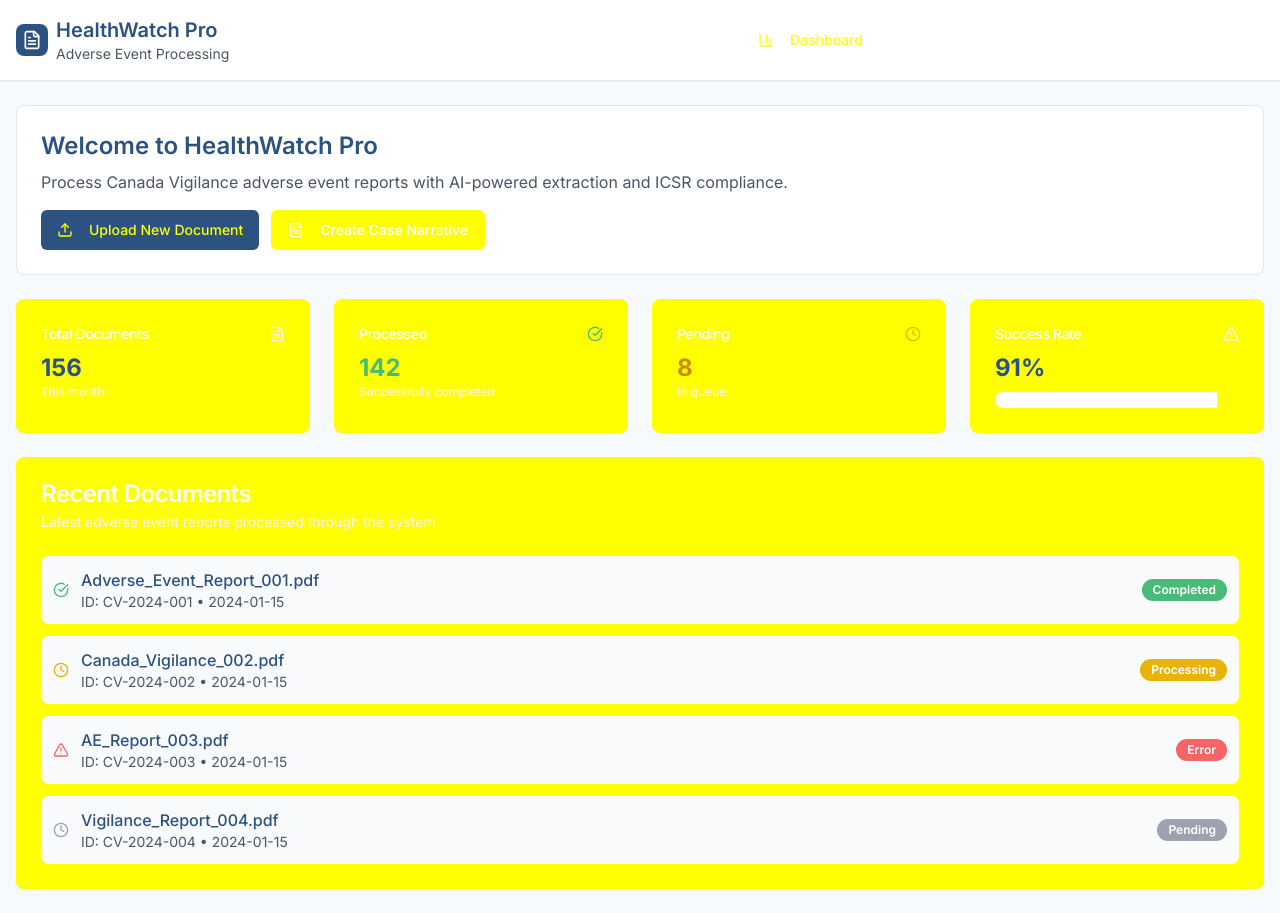
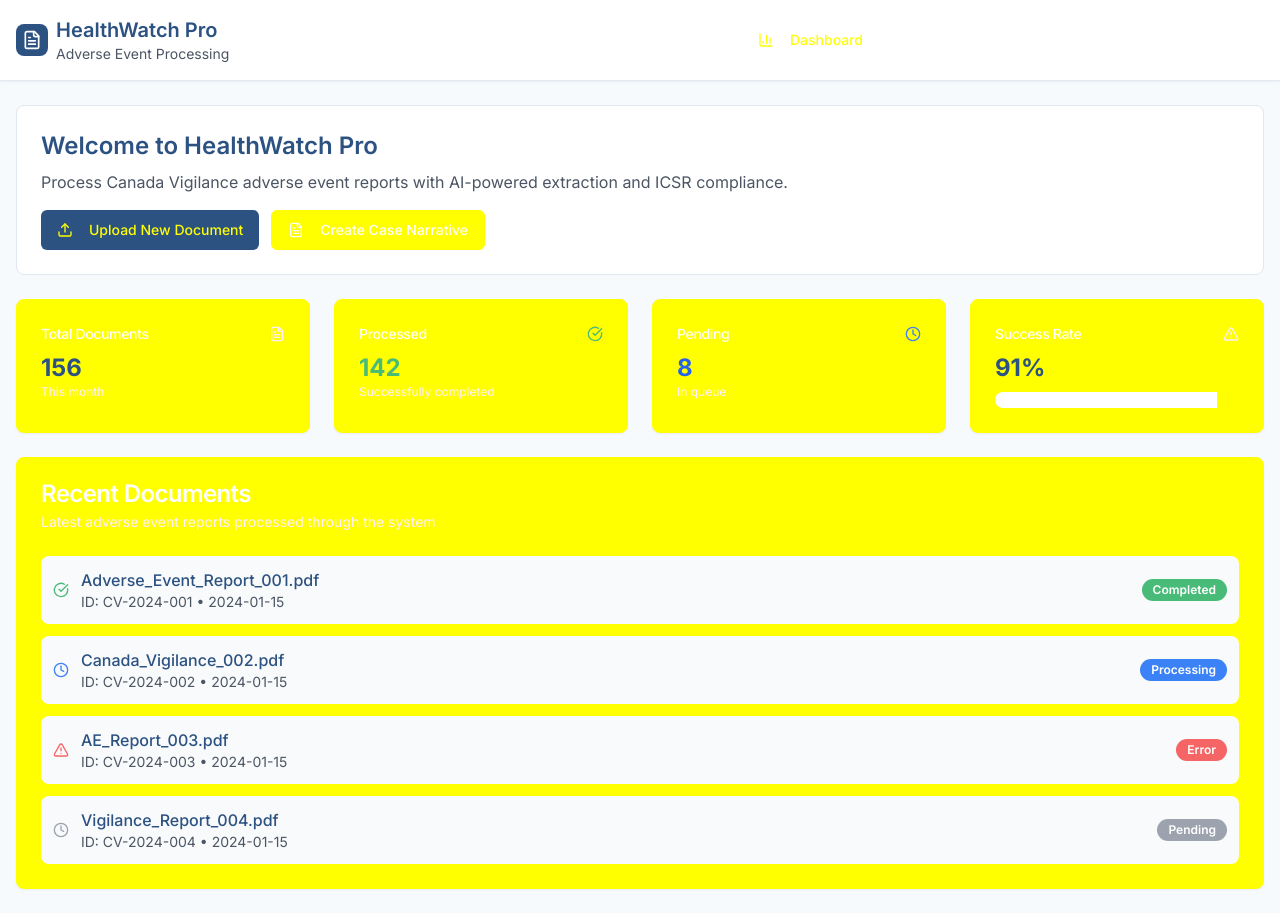
Before and after one commit to htdatsme/vigilant-narrative-craft, a React (Vite) app: page / in a window 1280 px wide. Built offline with nearby package versions, Linux system fonts and the light colour scheme.

Commit message:
Refactor: Reduce yellow color usage
Adjusted the color scheme to reduce the prominence of yellow, aiming for a more balanced and professional UI.

```diff
--- a/src/components/CaseNarrativeEditor.tsx
+++ b/src/components/CaseNarrativeEditor.tsx
@@ -47,7 +47,7 @@ The patient discontinued the suspected medication and symptoms began to improve
 
   const getStatusBadge = (status: string) => {
     const variants = {
-      draft: 'bg-yellow-500 text-white',
+      draft: 'bg-orange-500 text-white',
       review: 'bg-blue-500 text-white',
       completed: 'bg-medical-success text-white'
     };
@@ -57,7 +57,7 @@ The patient discontinued the suspected medication and symptoms began to improve
   const getPriorityBadge = (priority: string) => {
     const variants = {
       high: 'bg-medical-warning text-white',
-      medium: 'bg-yellow-500 text-white',
+      medium: 'bg-orange-500 text-white',
       low: 'bg-gray-400 text-white'
     };
     return variants[priority as keyof typeof variants] || variants.low;
@@ -68,7 +68,7 @@ The patient discontinued the suspected medication and symptoms began to improve
       case 'passed':
         return <CheckCircle className="w-4 h-4 text-medical-success" />;
       case 'warning':
-        return <AlertTriangle className="w-4 h-4 text-yellow-500" />;
+        return <AlertTriangle className="w-4 h-4 text-orange-500" />;
       case 'failed':
         return <AlertTriangle className="w-4 h-4 text-medical-warning" />;
       default:
--- a/src/components/Dashboard.tsx
+++ b/src/components/Dashboard.tsx
@@ -31,7 +31,7 @@ export const Dashboard = ({ onNavigate }: DashboardProps) => {
       case 'completed':
         return <CheckCircle className="w-4 h-4 text-medical-success" />;
       case 'processing':
-        return <Clock className="w-4 h-4 text-yellow-500" />;
+        return <Clock className="w-4 h-4 text-blue-500" />;
       case 'error':
         return <AlertTriangle className="w-4 h-4 text-medical-warning" />;
       default:
@@ -42,7 +42,7 @@ export const Dashboard = ({ onNavigate }: DashboardProps) => {
   const getStatusBadge = (status: string) => {
     const variants = {
       completed: 'bg-medical-success text-white',
-      processing: 'bg-yellow-500 text-white',
+      processing: 'bg-blue-500 text-white',
       error: 'bg-medical-warning text-white',
       pending: 'bg-gray-400 text-white'
     };
@@ -96,10 +96,10 @@ export const Dashboard = ({ onNavigate }: DashboardProps) => {
         <Card>
           <CardHeader className="flex flex-row items-center justify-between space-y-0 pb-2">
             <CardTitle className="text-sm font-medium">Pending</CardTitle>
-            <Clock className="h-4 w-4 text-yellow-500" />
+            <Clock className="h-4 w-4 text-blue-500" />
           </CardHeader>
           <CardContent>
-            <div className="text-2xl font-bold text-yellow-600">{stats.pending}</div>
+            <div className="text-2xl font-bold text-blue-600">{stats.pending}</div>
             <p className="text-xs text-muted-foreground">In queue</p>
           </CardContent>
         </Card>
```
